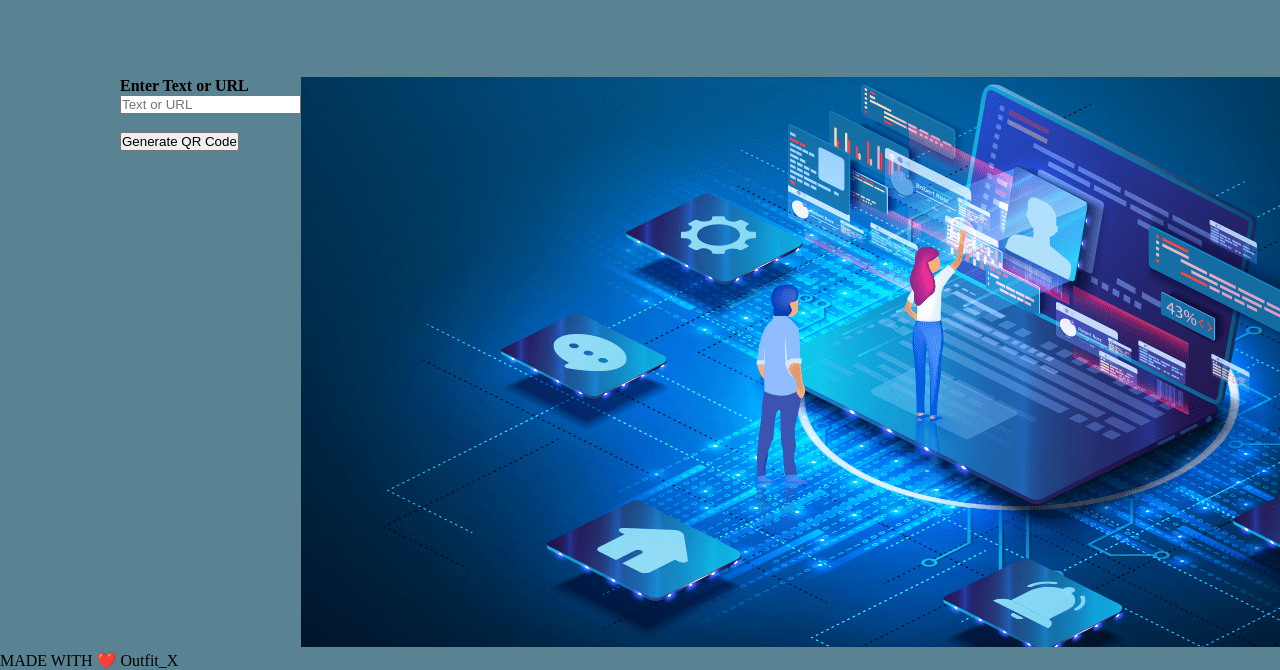
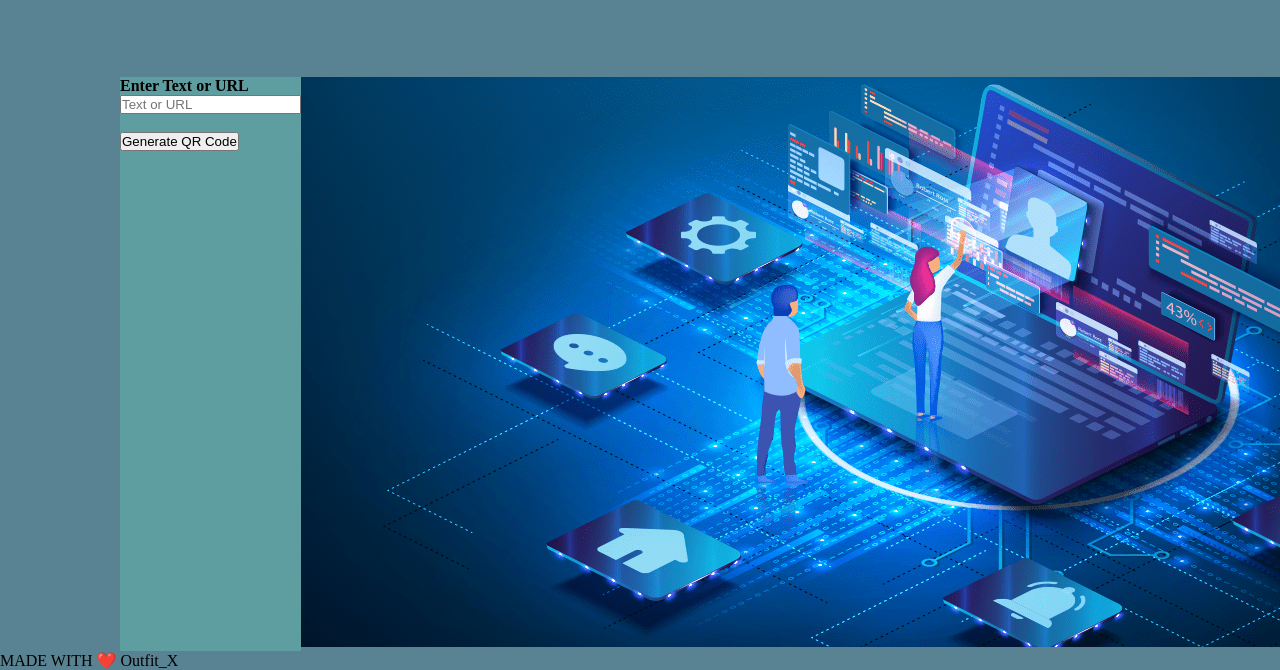
Before and after one commit to ArjunB126/QR_Code_Generator, a plain HTML site: page index.html in a window 1280 px wide. Shown: the part 234-904 px from the top of the page. Drawn offline with Linux system fonts and the light colour scheme.

Commit message:
left-container styling

```diff
--- a/style.css
+++ b/style.css
@@ -36,3 +36,9 @@ h1{
     width: 80%;
     margin-left: 15vh;
 }
+
+.left_container{
+
+    background-color: cadetblue;
+    width: 50%;
+}
```
